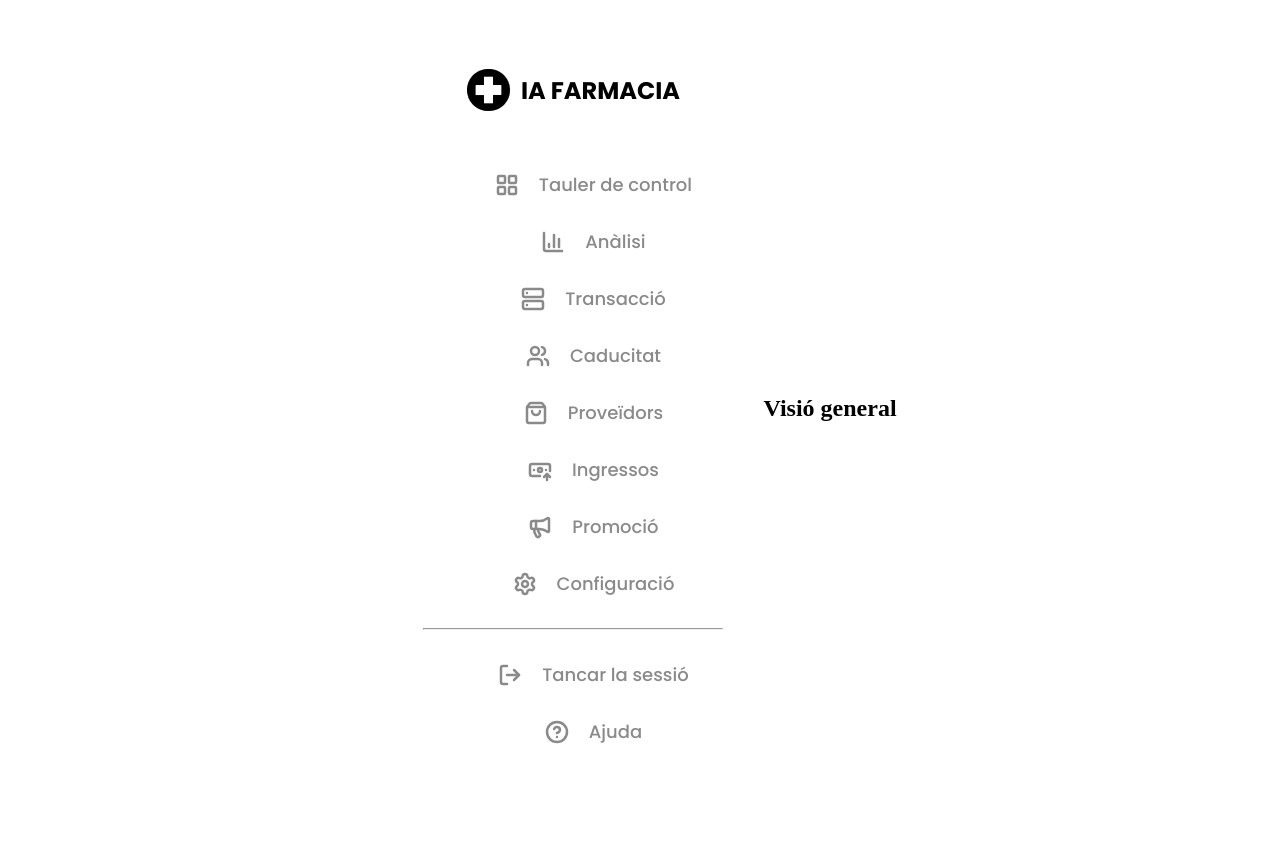
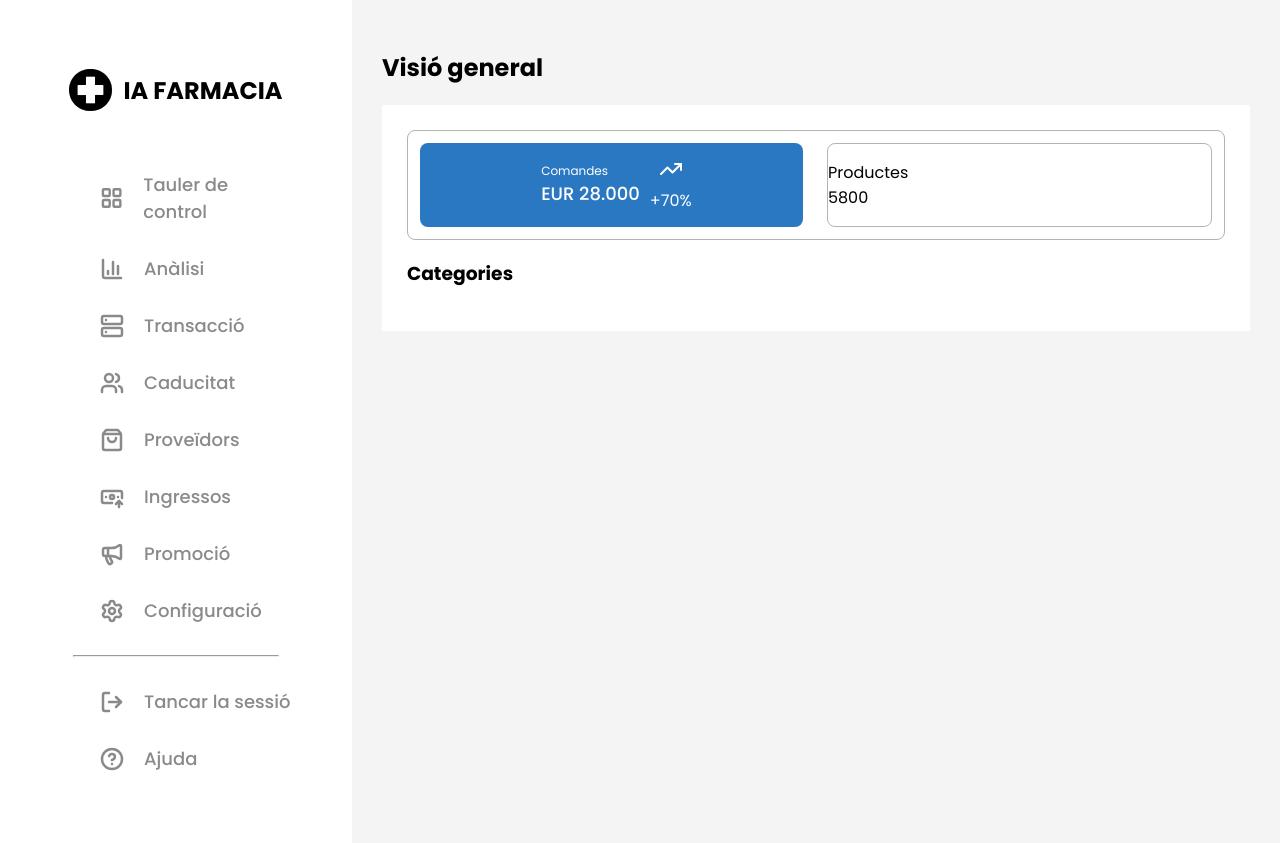
Before and after one commit to GavinCartier/pharmaceutical-ai, a Flask app: page / in a window 1280 px wide. Before the commit the page ends 744 px from the top, so only its background shows below. Run offline with Flask 3, Linux system fonts and the light colour scheme.

Commit message:
more dashboard progress

```diff
--- /dev/null
+++ b/static/css/dashboard.css
@@ -0,0 +1,48 @@
+.dashboard {
+    background-color: rgb(244, 244, 244);
+    width: 80%;
+    font-family: 'Poppins', sans-serif;
+}
+
+.overview {
+    padding: 30px;
+}
+
+.overview-content {
+    background-color: white;
+    padding: 25px;
+}
+
+.overview-content-income {
+    display: flex;
+    flex-direction: horizontal;
+    border: 1px solid #b3b3b3;
+    border-radius: 8px;
+}
+
+.overview-content-income-orders {
+    background-color:#2b78c2;
+    border-radius: 8px;
+    color: white;
+    display: flex;
+    flex-direction: horizontal;
+    justify-content: center;
+    place-items: center;
+    margin: 12px;
+    width: 100%;
+}
+
+.overview-content-income-orders-text {
+    padding: 10px;
+}
+
+.overview-content-income-orders-graph {
+    justify-items: center;
+}
+
+.overview-content-income-products {
+    border: 1px solid #b3b3b3;
+    border-radius: 8px;
+    margin: 12px;
+    width: 100%;
+}
--- /dev/null
+++ b/static/css/sidebar.css
@@ -0,0 +1,68 @@
+.sidebar {
+    padding: 40px;
+    width: 300px;
+}
+
+.sidebar-top {
+    display: flex;
+    flex-direction: horizontal;
+    align-items: center;
+    justify-content: center;
+    height: 100px;
+    gap: 10px;
+}
+
+.sidebar-top-image {
+    object-fit: contain;
+}
+
+.sidebar-list {
+    list-style-type: none;
+}
+
+.sidebar {
+    padding: 40px;
+    width: 300px;
+    font-family: 'Poppins', sans-serif;
+}
+
+.sidebar-top {
+    display: flex;
+    flex-direction: horizontal;
+    align-items: center;
+    justify-content: center;
+    height: 100px;
+    gap: 10px;
+}
+
+.sidebar-top-image {
+    object-fit: contain;
+}
+
+.sidebar-list {
+    list-style-type: none;
+    color: #8a8a8a
+}
+
+.sidebar-list-item {
+    display: flex;
+    gap: 20px;
+    padding: 15px 20px;
+    align-items: center;
+}
+
+.sidebar a {
+    text-decoration: none;
+    color: #8a8a8a;
+    font-size: 18px;
+    font-weight: 500;
+}
+
+.sidebar-list-item svg {
+    stroke-width: 2.5;
+}
+
+hr {
+    width: 75%;
+    margin: 0 auto;
+}
--- a/static/css/styles.css
+++ b/static/css/styles.css
@@ -3,9 +3,6 @@ body {
     background-color: white;
     display: flex;
     flex-direction: horizontal;
-    align-items: center;
-    justify-content: center;
-
 }
 
 .container {
@@ -64,68 +61,3 @@ button {
     color: #0066cc;
     text-decoration: none;
 }
-
-.sidebar {
-    padding: 40px;
-    width: 300px;
-}
-
-.sidebar-top {
-    display: flex;
-    flex-direction: horizontal;
-    align-items: center;
-    justify-content: center;
-    height: 100px;
-    gap: 10px;
-}
-
-.sidebar-top-image {
-    object-fit: contain;
-}
-
-.sidebar-list {
-    list-style-type: none;
-    justify-items: center;
-}
-
-.sidebar {
-    padding: 40px;
-    width: 300px;
-    font-family: 'Poppins', sans-serif;
-}
-
-.sidebar-top {
-    display: flex;
-    flex-direction: horizontal;
-    align-items: center;
-    justify-content: center;
-    height: 100px;
-    gap: 10px;
-}
-
-.sidebar-top-image {
-    object-fit: contain;
-}
-
-.sidebar-list {
-    list-style-type: none;
-    color: #8a8a8a
-}
-
-.sidebar-list-item {
-    display: flex;
-    gap: 20px;
-    padding: 15px 20px;
-    align-items: center;
-}
-
-.sidebar a {
-    text-decoration: none;
-    color: #8a8a8a;
-    font-size: 18px;
-    font-weight: 500;
-}
-
-.sidebar-list-item svg {
-    stroke-width: 2.5;
-}
--- a/templates/components/overview.html
+++ b/templates/components/overview.html
@@ -6,13 +6,36 @@
 
 <!-- Title -->
 <h2>Visió general</h2>
-<div>
+<div class="overview-content">
     <!-- Section for displaying income & product -->
-    <div>
+    <div class="overview-content-income">
+        <!-- Section for displaying the amount of orders -->
+        <div class="overview-content-income-orders">
+            <!-- Text section to the left -->
+            <div class="overview-content-income-orders-text">
+                <div
+                    style="font-size: 12px"
+                >Comandes</div><div
+                    style="font-size: 18px; font-weight: 500"
+                >EUR 28.000</div>
+            </div>
 
+            <!-- Graph and arrow section to the right -->
+             <div class="overview-content-income-orders-graph">
+                <i data-lucide="trending-up"></i>
+                <div>+70%</div>
+            </div>
+        </div>
+        <!-- Section for displaying the amount of products -->
+        <div class="overview-content-income-products">
+            <!-- Text section to the left -->
+            <div>
+                <p>Productes</br>5800</p>
+            </div>
+        </div>
     </div>
     <!-- Section for listing categories -->
      <section>
-
+        <h3>Categories</h3>
      </section>
 </div>
--- a/templates/components/sidebar.html
+++ b/templates/components/sidebar.html
@@ -1,3 +1,7 @@
+{% block head %}
+  <link rel="stylesheet" href="{{ url_for('static', filename='css/sidebar.css') }}">
+{% endblock %}
+
 <nav class="sidebar">
     <div class="sidebar-top">
         <img
--- a/templates/dashboard.html
+++ b/templates/dashboard.html
@@ -7,8 +7,14 @@
  - Component to display statistics
  -->
 
+{% block head %}
+  <link rel="stylesheet" href="{{ url_for('static', filename='css/dashboard.css') }}">
+{% endblock %}
+
 {% block content %}
-<section>
-    {% include 'components/overview.html' %}
-</section>
+<div class="dashboard">
+    <section class="overview">
+        {% include 'components/overview.html' %}
+    </section>
+</div>
 {% endblock %}
```
